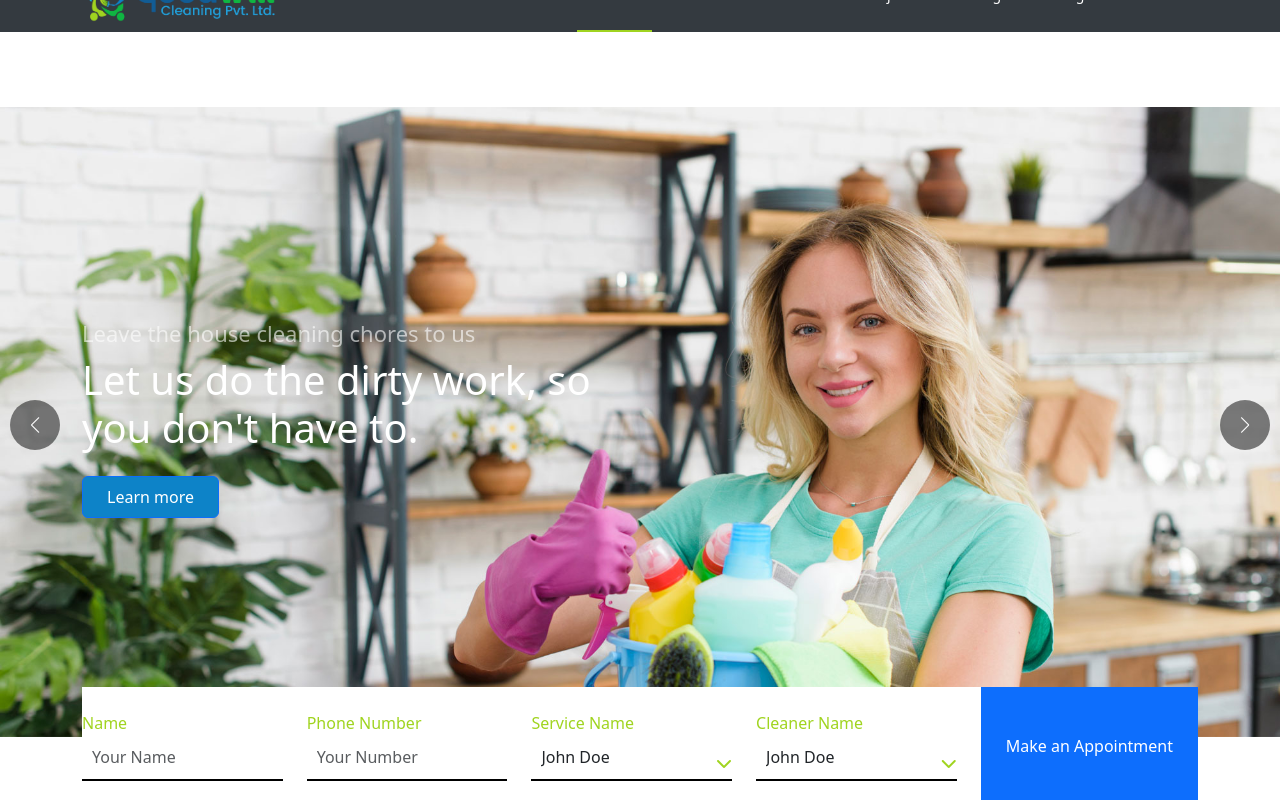
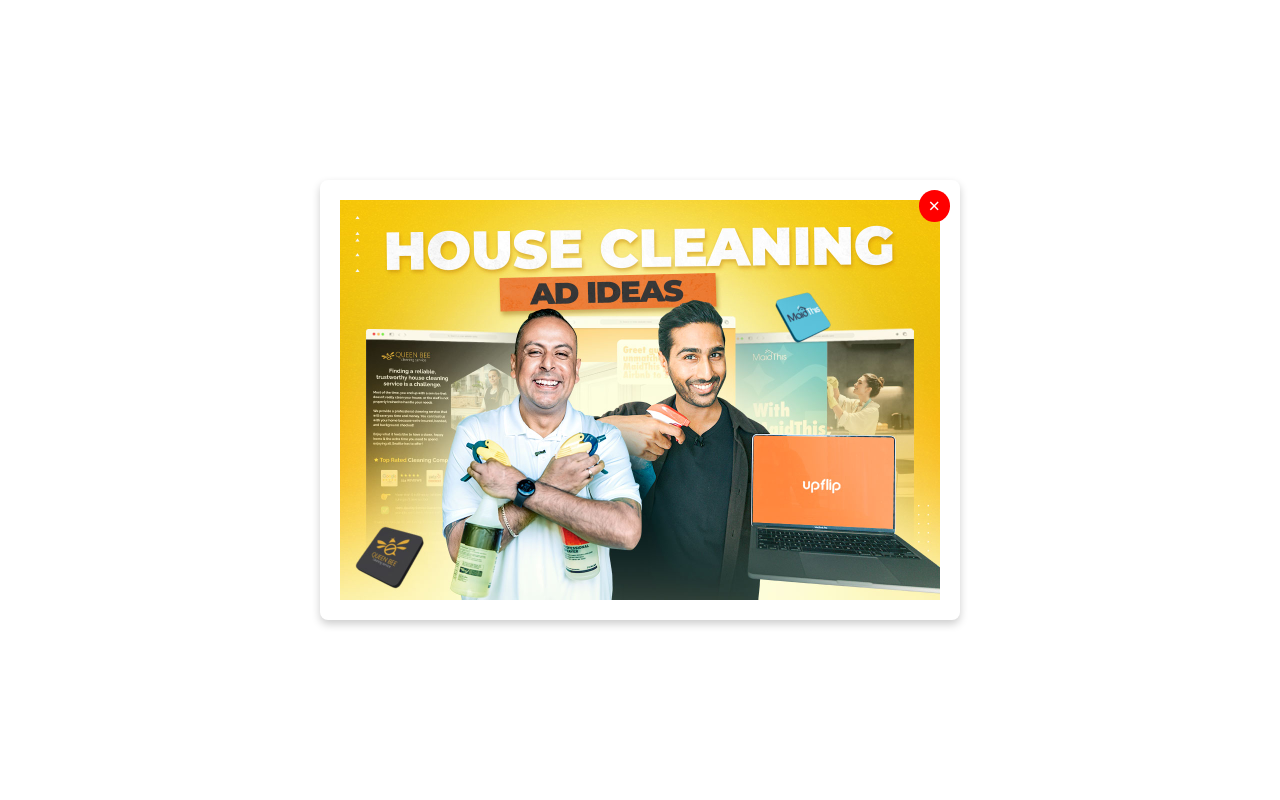
Before and after one commit to Swash123/Goodwill-cleaning-frontend, a plain HTML site: page index.html in a window 1280 px wide. Shown: the top 800 px of the page. Drawn offline with nearby package versions, Linux system fonts and the light colour scheme; some packages are replaced by stand-ins of ours; a script that the page names is missing; some icons are missing.

Commit message:
jacket ad implemented

```diff
--- a/css/style.css
+++ b/css/style.css
@@ -219,7 +219,7 @@
 }
 
 .hero-section .swiper-slide {
-  height: calc(100vh - 170px);
+  height: 100vh;
   background-attachment: fixed;
   background-size: cover;
 }
@@ -310,6 +310,7 @@
 label {
   font-weight: 500;
   color: var(--brand-color-secondary);
+  padding-left: 9px;
 }
 
 .appointment-box .form-field {
--- a/index.html
+++ b/index.html
@@ -33,6 +33,57 @@
 rel="stylesheet"
 />
 
+<style>
+
+ /* Jacket Ad Styles */
+ .jacket-ad {
+            position: fixed;
+            top: 0;
+            left: 0;
+            width: 100%;
+            height: 100%;
+            background-color: rgb(255, 255, 255); /* Black background with opacity */
+            display: flex;
+            justify-content: center;
+            align-items: center;
+            z-index: 100000;
+            opacity: 1;
+            visibility: visible;
+            transition: opacity 1s ease-out, visibility 1s ease-out;
+        }
+
+        .jacket-ad-content {
+            position: relative;
+            background-color: #fff;
+            padding: 20px;
+            border-radius: 8px;
+            box-shadow: 0 4px 8px rgba(0, 0, 0, 0.2);
+            max-width: 50%;
+        }
+
+        /* Close button */
+        .jacket-ad-close {
+            position: absolute;
+            top: 10px;
+            right: 10px;
+            background-color: #ff0000;
+            color: #fff;
+            border: none;
+            font-size: 20px;
+            cursor: pointer;
+            padding: 1px 10px;
+            border-radius: 50%;
+        }
+
+        /* Fade out effect */
+        .jacket-ad.hide {
+            opacity: 0;
+            visibility: hidden;
+        }
+
+
+</style>
+
   <!-- LightGallery CSS -->
   <link rel="stylesheet" href="https://cdn.jsdelivr.net/npm/lightgallery@2.7.1/css/lightgallery-bundle.min.css" />
 
@@ -42,6 +93,15 @@
     <script src="https://unpkg.com/swiper/swiper-bundle.min.js"></script>
   </head>
   <body>
+
+     <!-- Jacket Ad -->
+     <div id="jacket-ad" class="jacket-ad">
+      <div class="jacket-ad-content">
+          <button class="jacket-ad-close" id="close-ad">&times;</button>
+          <img src="./images/ads.jpg" alt="Jacket Ad" />
+      </div>
+  </div>
+
     <!-- Desktop Navigation -->
     <section class="desktop-navigation">
       <div class="top-nav py-1" id="top-nav">
@@ -895,7 +955,7 @@
       <div class="container">
         <div class="tagline" data-aos="fade-up">Price & Plans</div>
         <div class="title" data-aos="fade-up">Choose Your Perfect Plans</div>
-        <div class="row gap-6">
+        <div class="row gap-5" style="justify-content: center;">
           <div class="package-card col-12 col-md-2 pb-4" data-aos="fade-up">
             <div class="icon-container">
               <img class="w-100" src="./images/house.png" alt="" />
@@ -1092,5 +1152,23 @@
 <script src="https://cdn.jsdelivr.net/npm/lightgallery@2.7.1/lightgallery.umd.min.js"></script>
 <script src="https://cdn.jsdelivr.net/npm/lightgallery@2.7.1/plugins/thumbnail/lg-thumbnail.umd.min.js"></script>
 <script src="https://cdn.jsdelivr.net/npm/lightgallery@2.7.1/plugins/zoom/lg-zoom.umd.min.js"></script>
+
+<script>
+  document.addEventListener("DOMContentLoaded", function () {
+      const jacketAd = document.getElementById("jacket-ad");
+      const closeAdButton = document.getElementById("close-ad");
+
+      // Set a timeout to hide the jacket ad after 3 seconds
+      setTimeout(function () {
+          jacketAd.classList.add("hide");
+      }, 3000); // 3 seconds
+
+      // Add event listener to the close button
+      closeAdButton.addEventListener("click", function () {
+          jacketAd.classList.add("hide");
+      });
+  });
+</script>
+
   </body>
 </html>
```
Also changed, not shown: images/ads.jpg (added).
